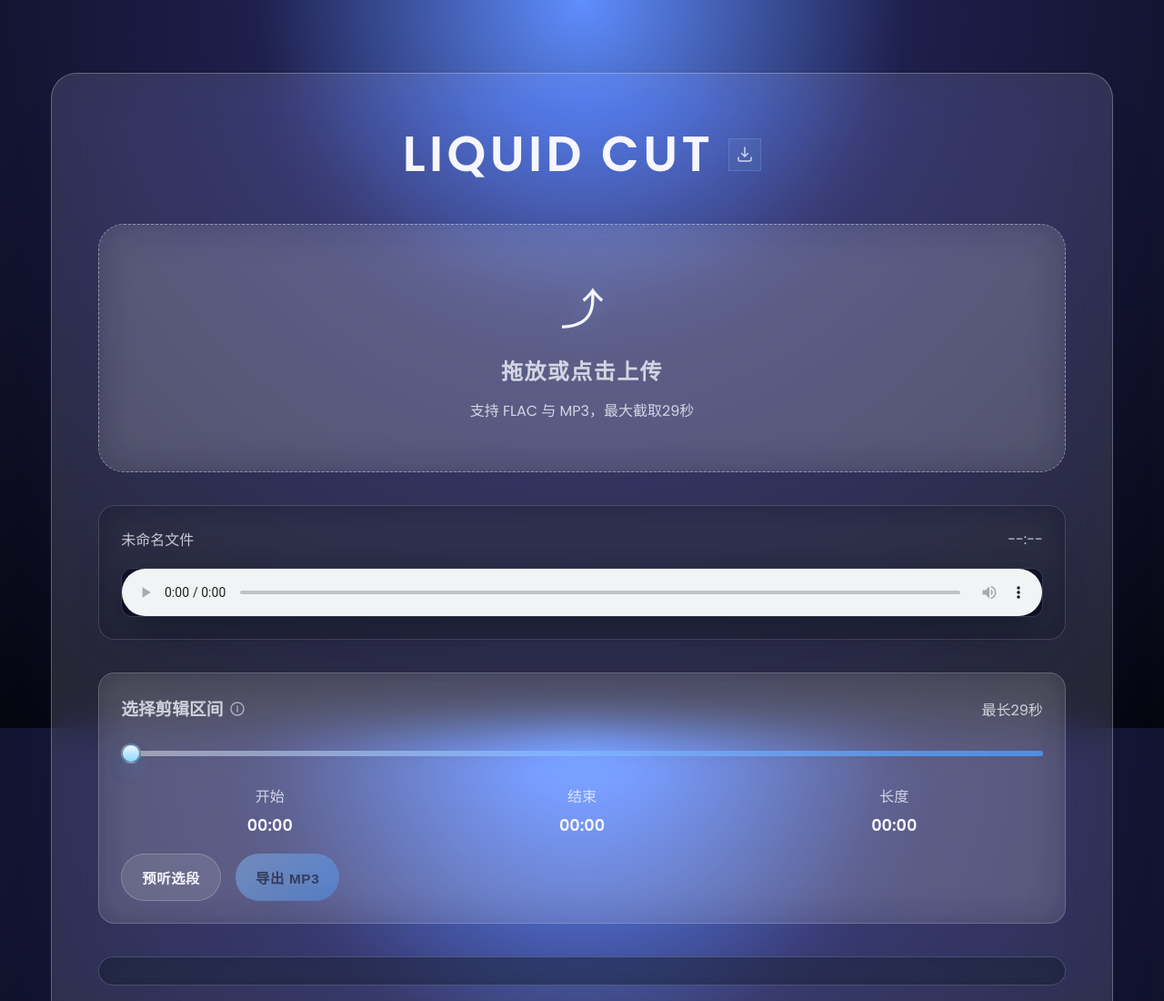
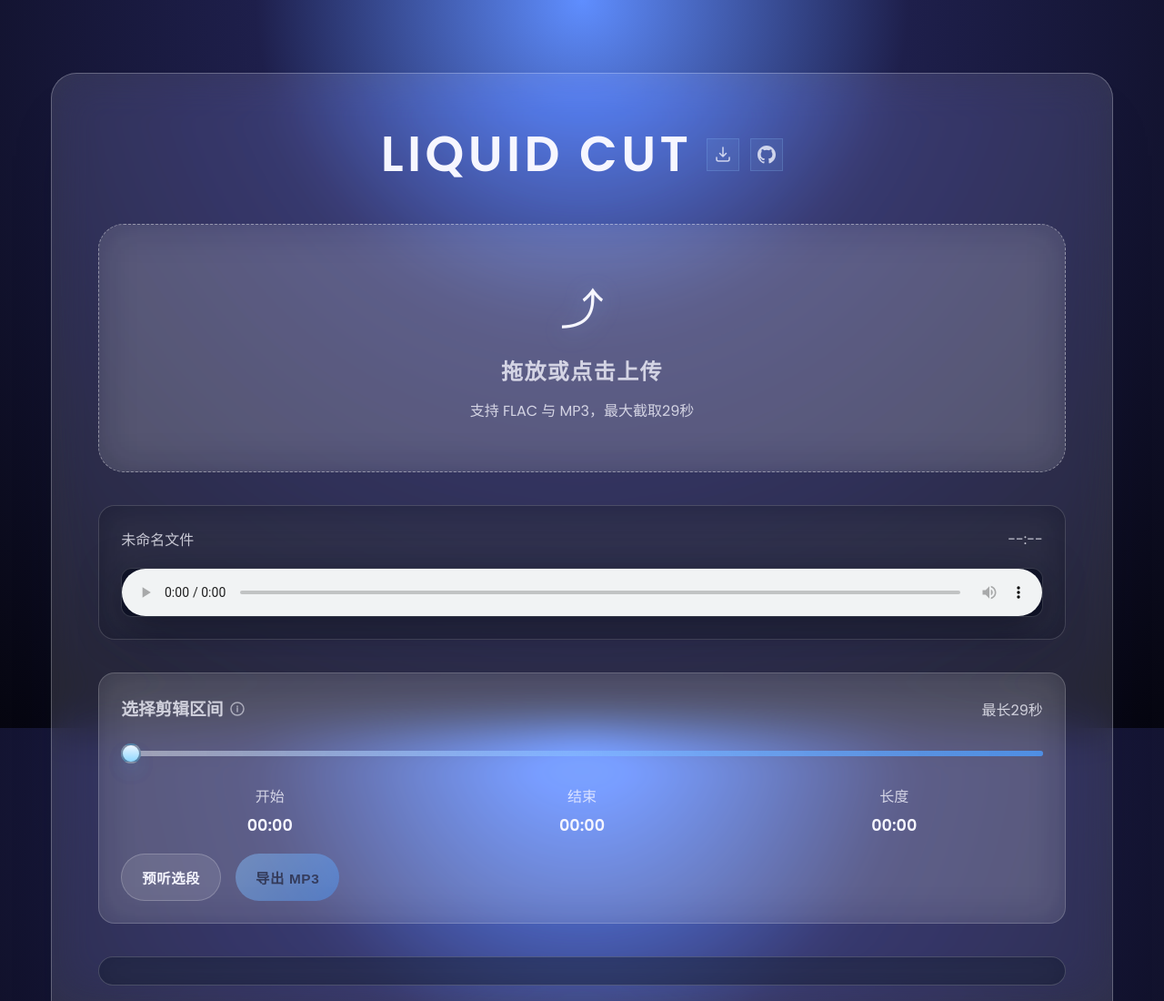
Before and after one commit to Kylsky/ios-liquid-cut, a website: page public/index.html in a window 1280 px wide. Shown: the top 1100 px of the page at 91% size. Drawn offline with Linux system fonts and the light colour scheme.

Commit message:
github icon

```diff
--- a/public/index.html
+++ b/public/index.html
@@ -23,12 +23,19 @@
         <header class="title">
           <div class="title-row">
             <h1>Liquid Cut</h1>
-            <a href="#" class="download-link" id="downloadMusicLink" target="_blank" rel="noopener" title="下载音乐">
-              <svg width="20" height="20" viewBox="0 0 20 20" fill="none" xmlns="http://www.w3.org/2000/svg">
-                <path d="M10 2v10m0 0l-3.5-3.5M10 12l3.5-3.5" stroke="currentColor" stroke-width="1.5" stroke-linecap="round" stroke-linejoin="round"/>
-                <path d="M3 13v2a2 2 0 002 2h10a2 2 0 002-2v-2" stroke="currentColor" stroke-width="1.5" stroke-linecap="round" stroke-linejoin="round"/>
-              </svg>
-            </a>
+            <div class="header-links">
+              <a href="#" class="icon-link" id="downloadMusicLink" target="_blank" rel="noopener" title="下载音乐">
+                <svg width="20" height="20" viewBox="0 0 20 20" fill="none" xmlns="http://www.w3.org/2000/svg">
+                  <path d="M10 2v10m0 0l-3.5-3.5M10 12l3.5-3.5" stroke="currentColor" stroke-width="1.5" stroke-linecap="round" stroke-linejoin="round"/>
+                  <path d="M3 13v2a2 2 0 002 2h10a2 2 0 002-2v-2" stroke="currentColor" stroke-width="1.5" stroke-linecap="round" stroke-linejoin="round"/>
+                </svg>
+              </a>
+              <a href="https://github.com/Kylsky/ios-liquid-cut" class="icon-link" target="_blank" rel="noopener" title="GitHub">
+                <svg width="20" height="20" viewBox="0 0 20 20" fill="currentColor" xmlns="http://www.w3.org/2000/svg">
+                  <path d="M10 0C4.477 0 0 4.477 0 10c0 4.418 2.865 8.166 6.839 9.489.5.092.682-.217.682-.482 0-.237-.008-.866-.013-1.7-2.782.604-3.369-1.341-3.369-1.341-.454-1.155-1.11-1.462-1.11-1.462-.908-.62.069-.608.069-.608 1.003.07 1.531 1.03 1.531 1.03.892 1.529 2.341 1.087 2.91.832.092-.647.35-1.088.636-1.338-2.22-.253-4.555-1.11-4.555-4.943 0-1.091.39-1.984 1.029-2.683-.103-.253-.446-1.27.098-2.647 0 0 .84-.269 2.75 1.025A9.564 9.564 0 0110 4.844a9.59 9.59 0 012.504.337c1.909-1.294 2.747-1.025 2.747-1.025.546 1.377.203 2.394.1 2.647.64.699 1.028 1.592 1.028 2.683 0 3.842-2.339 4.687-4.566 4.936.359.309.678.919.678 1.852 0 1.336-.012 2.415-.012 2.743 0 .267.18.578.688.48C17.137 18.163 20 14.418 20 10c0-5.523-4.477-10-10-10z"/>
+                </svg>
+              </a>
+            </div>
           </div>
 <!--          <p>上传、截取、导出</p>-->
         </header>
--- a/public/style.css
+++ b/public/style.css
@@ -82,6 +82,48 @@ body {
   gap: 16px;
 }
 
+.header-links {
+  display: flex;
+  align-items: center;
+  gap: 12px;
+}
+
+.icon-link {
+  display: inline-flex;
+  align-items: center;
+  justify-content: center;
+  width: 36px;
+  height: 36px;
+  border-radius: var(--radius-md);
+  background: rgba(141, 197, 255, 0.08);
+  border: 1px solid rgba(141, 197, 255, 0.2);
+  color: var(--text-secondary);
+  transition: all 0.3s ease;
+  text-decoration: none;
+}
+
+.icon-link:hover {
+  background: rgba(141, 197, 255, 0.15);
+  border-color: var(--accent);
+  color: var(--accent);
+  transform: translateY(-2px);
+  box-shadow: 0 8px 16px -8px rgba(141, 197, 255, 0.4);
+}
+
+.icon-link:active {
+  transform: translateY(0);
+  box-shadow: 0 4px 8px -4px rgba(141, 197, 255, 0.3);
+}
+
+.icon-link svg {
+  transition: transform 0.3s ease;
+}
+
+.icon-link:hover svg {
+  transform: scale(1.1);
+}
+
+/* 兼容旧的类名 */
 .download-link {
   display: inline-flex;
   align-items: center;
@@ -122,11 +164,17 @@ body {
     gap: 12px;
   }
 
+  .header-links {
+    gap: 10px;
+  }
+
+  .icon-link,
   .download-link {
     width: 32px;
     height: 32px;
   }
 
+  .icon-link svg,
   .download-link svg {
     width: 18px;
     height: 18px;
```
